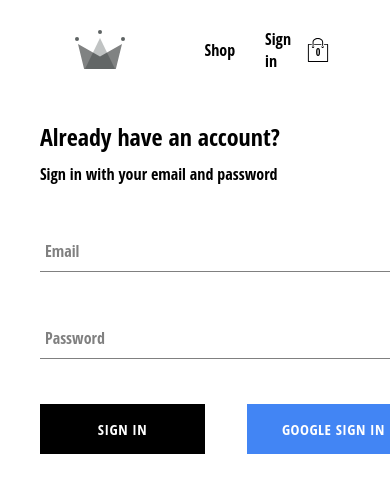
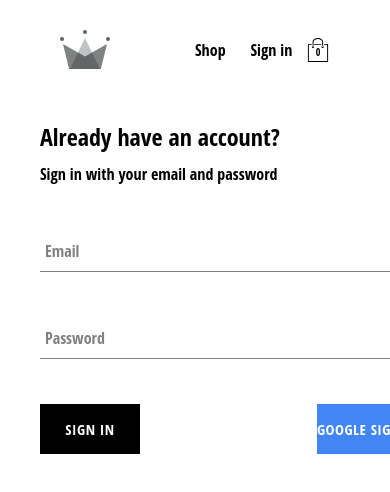
Before and after one commit to mghally999/crwn-clothing, a React (Create React App) app: page /auth in a window 390 px wide. Shown: the top 492 px of the page. Built offline with nearby package versions, Linux system fonts and the light colour scheme; no server answers; the database is empty; a web font is replaced by a local one.

Commit message:
Fixing Mobile Responsiveness

```diff
--- a/src/components/button/button.styles.scss
+++ b/src/components/button/button.styles.scss
@@ -15,6 +15,12 @@
   cursor: pointer;
   display: flex;
   justify-content: center;
+  align-items: center;
+
+  @media screen and (max-width: 800px) {
+    min-width: 100px;
+    padding: 0;
+  }
 
   &:hover {
     background-color: white;
--- a/src/routes/navigation/navigation.styles.scss
+++ b/src/routes/navigation/navigation.styles.scss
@@ -29,8 +29,9 @@
     align-items: center;
     justify-content: flex-end;
   }
+
   .nav-link {
-    padding: 10px 15px;
+    padding: 10px 0px;
     cursor: pointer;
 
     @media screen and (max-width: 800px) {
```
